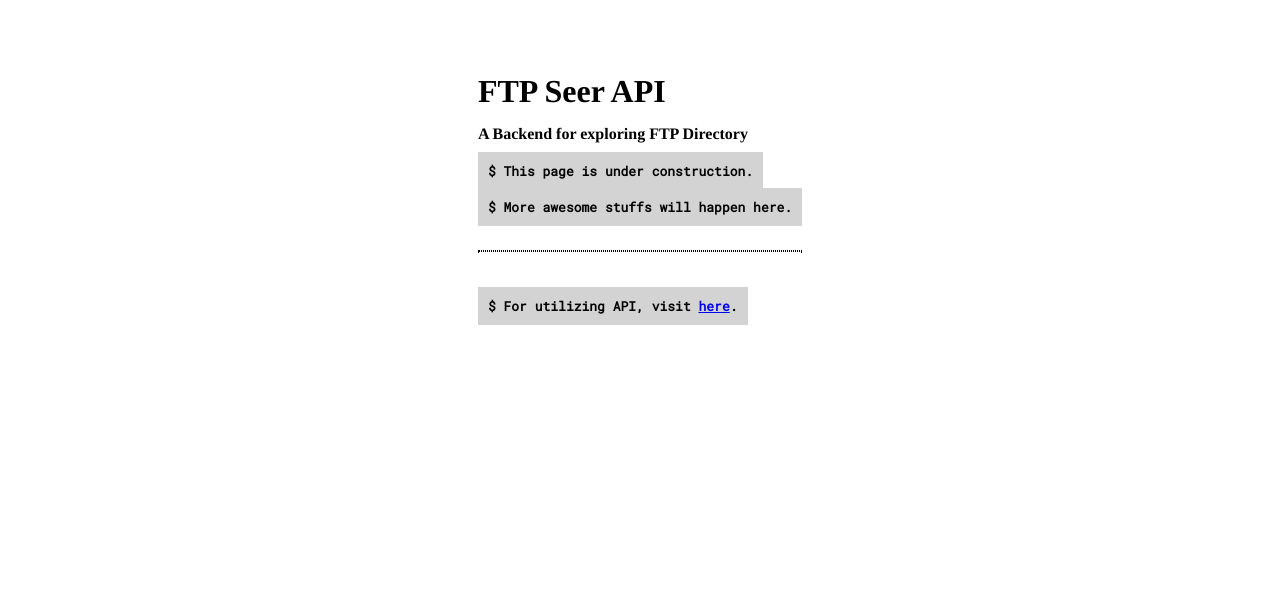
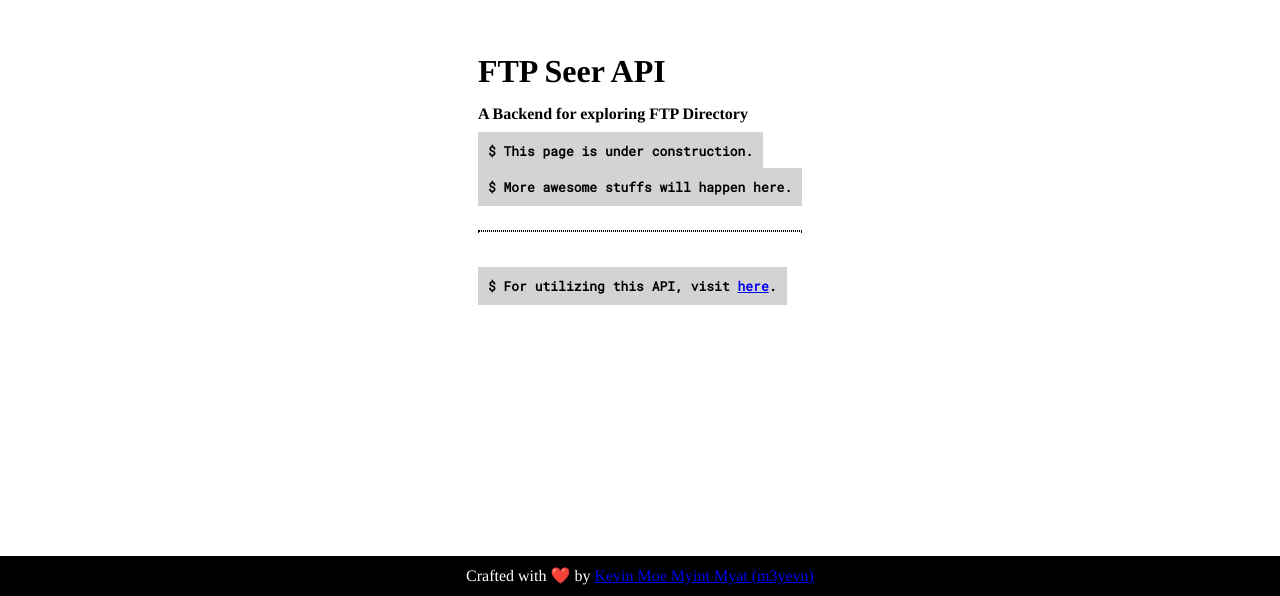
Before and after one commit to m3yevn/ftp-seer-api, a website: page public/index.html in a window 1280 px wide. Shown: the part 204-800 px from the top of the page. Drawn offline with nearby package versions, Linux system fonts and the light colour scheme.

Commit message:
:art: Tweak static landing page

```diff
--- a/public/index.html
+++ b/public/index.html
@@ -54,8 +54,11 @@
         <span class="subtitle"><code>$ More awesome stuffs will happen here.</code>
           <br />
           <hr/>
-          <span class="subtitle"><code>$ For utilizing API, visit <a href="/ftpseer">here</a>.</code></span></h1>
+          <span class="subtitle"><code>$ For utilizing this API, visit <a href="/ftpseer">here</a>.</code></span></h1>
   </div>
+  <footer>
+    <p>Crafted with ❤️ by <a href="https://github.com/m3yevn">Kevin Moe Myint Myat (m3yevn)</a></p>
+  </footer>
 </body>
 <script type="text/javascript" src="main.js"></script>
 </body>
--- a/public/main.css
+++ b/public/main.css
@@ -8,10 +8,19 @@ body {
 
 .landing-page {
   display: flex;
-  height: 100vh;
+  height: 95vh;
   width: 100vw;
   justify-content: center;
   align-items: center;
+}
+
+footer {
+  height: 5vh;
+  display: flex;
+  justify-content: center;
+  align-items: center;
+  background-color: black;
+  color: white;
 }
 
 .subtitle {
```
